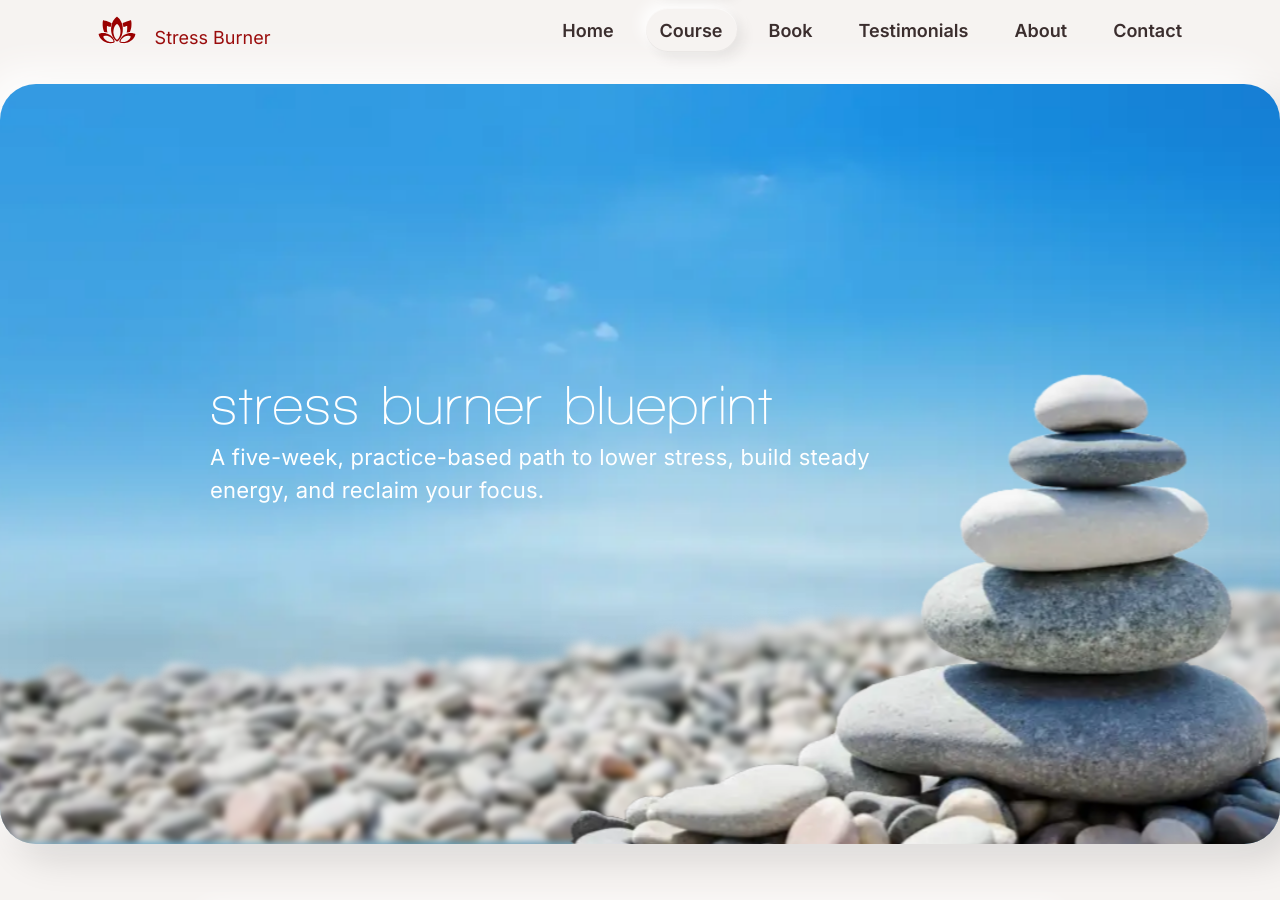
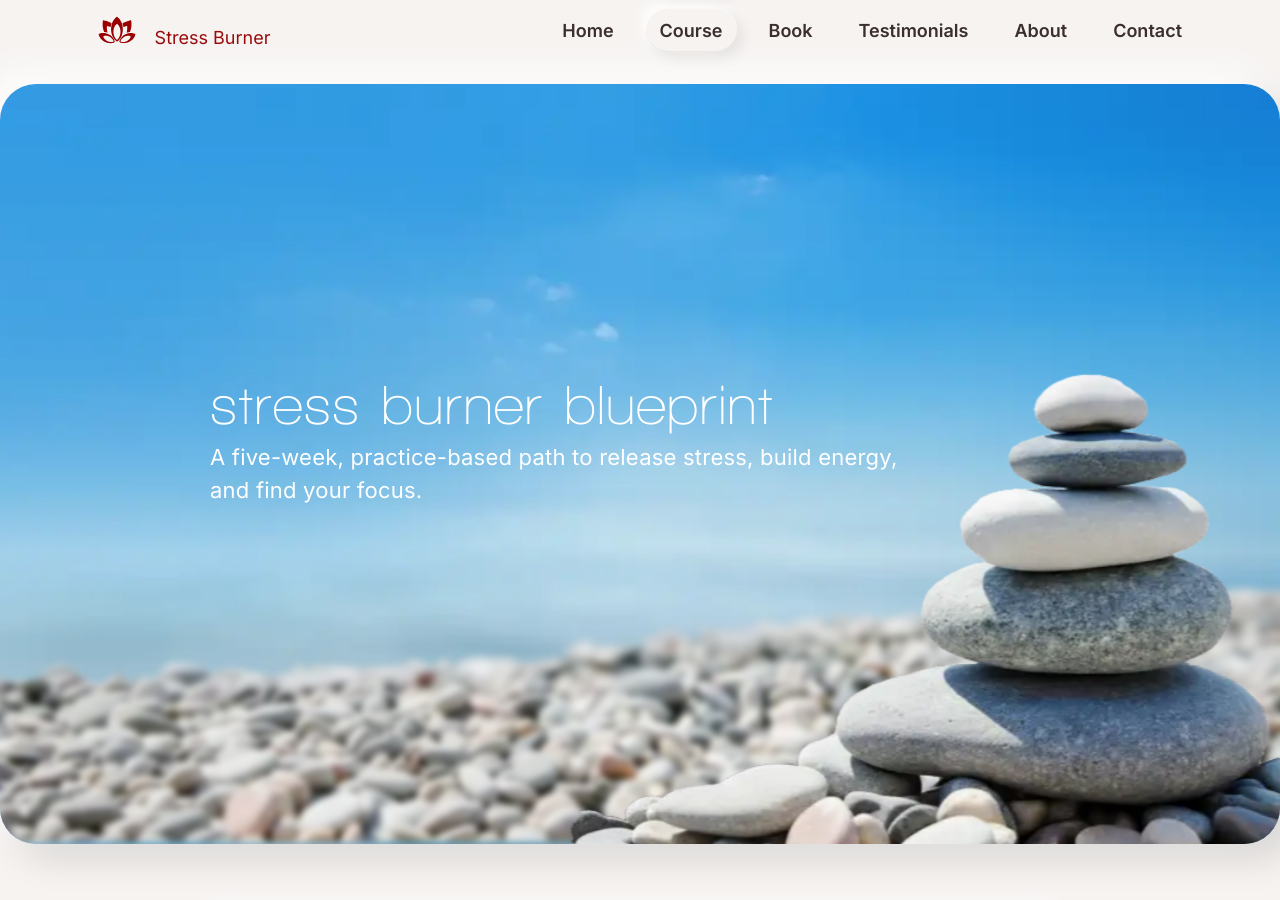
Before and after one commit to chriswakeley/test-blog, a Jekyll site: the page built from course.md, in a window 1280 px wide and 900 px high. Built offline with Jekyll 4.4.1, drawn with Linux system fonts in a browser that asks for light colours.

Commit message:
Refine course kicker text for improved clarity and focus

```diff
--- a/course.md
+++ b/course.md
@@ -14,7 +14,7 @@ permalink: /course/
     </div>
     <div class="section-intro align-left on-parallax">
   <h1 class="course-title">stress burner blueprint</h1>
-  <p class="course-kicker small">A five-week, practice-based path to lower stress, build steady energy, and reclaim your focus.</p>
+  <p class="course-kicker small">A five-week, practice-based path to release stress, build energy, and find your focus.</p>
     </div>
   </div>
 </section>
```
